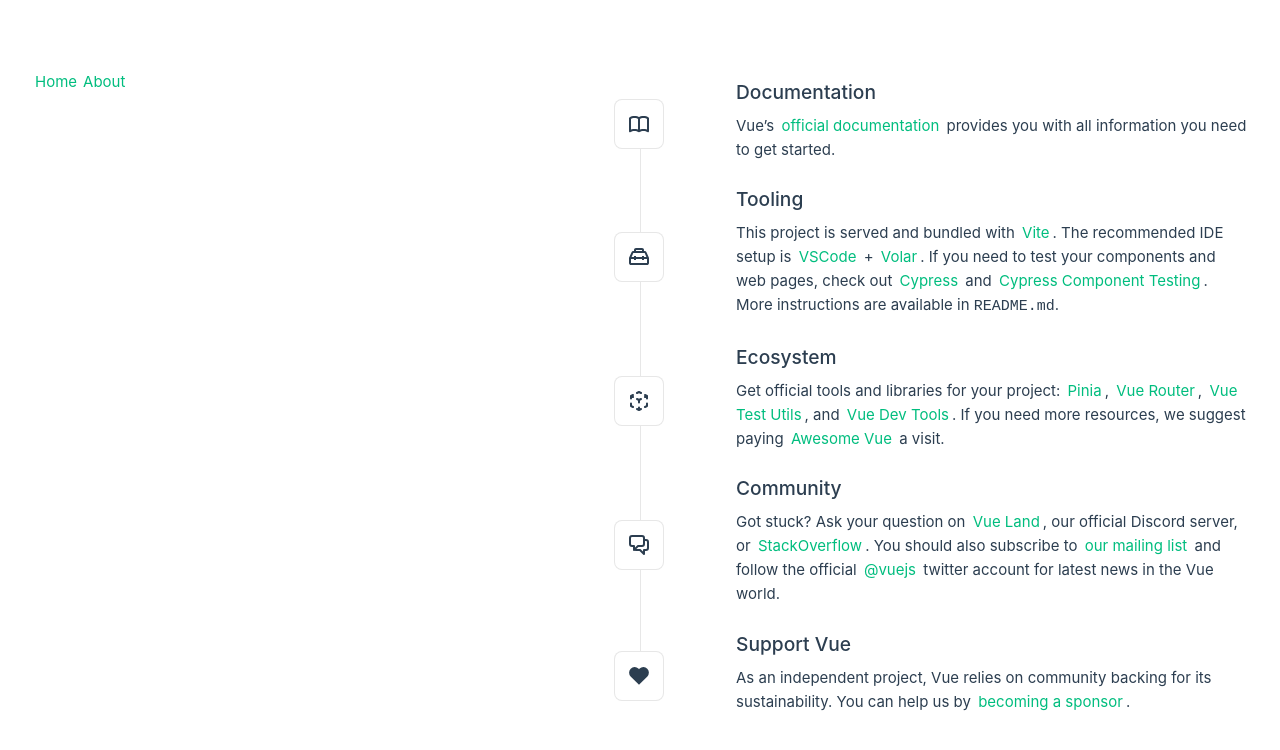
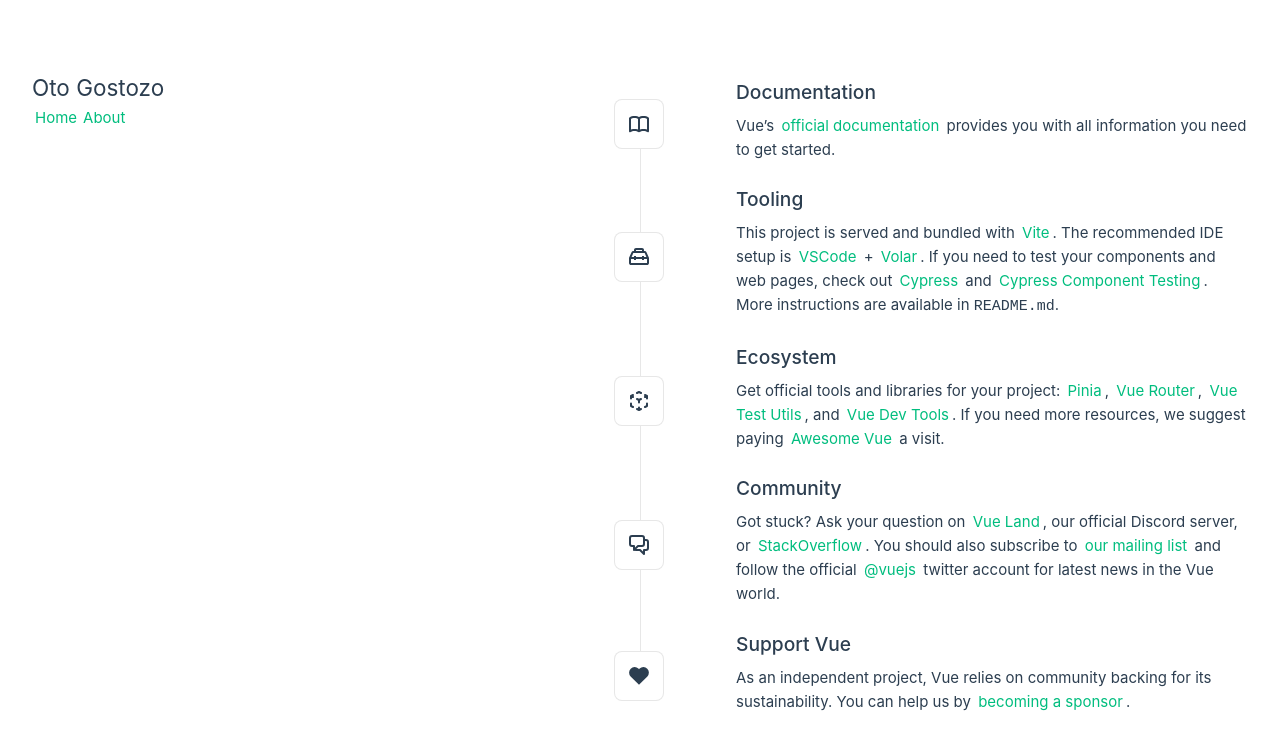
Before and after one commit to victorhrc242/resocial, a Vue app in the folder Resocial/: page / in a window 1280 px wide. Shown: the top 750 px of the page. Built offline with nearby package versions, Linux system fonts and the light colour scheme.

Commit message:
versão fazendo graça

```diff
--- a/Resocial/src/App.vue
+++ b/Resocial/src/App.vue
@@ -2,6 +2,7 @@
   <header>
     <div class="wrapper">
       <nav>
+        <h1>Oto Gostozo</h1>
         <RouterLink to="/">Home</RouterLink>
         <RouterLink to="/about">About</RouterLink>
       </nav>
```
